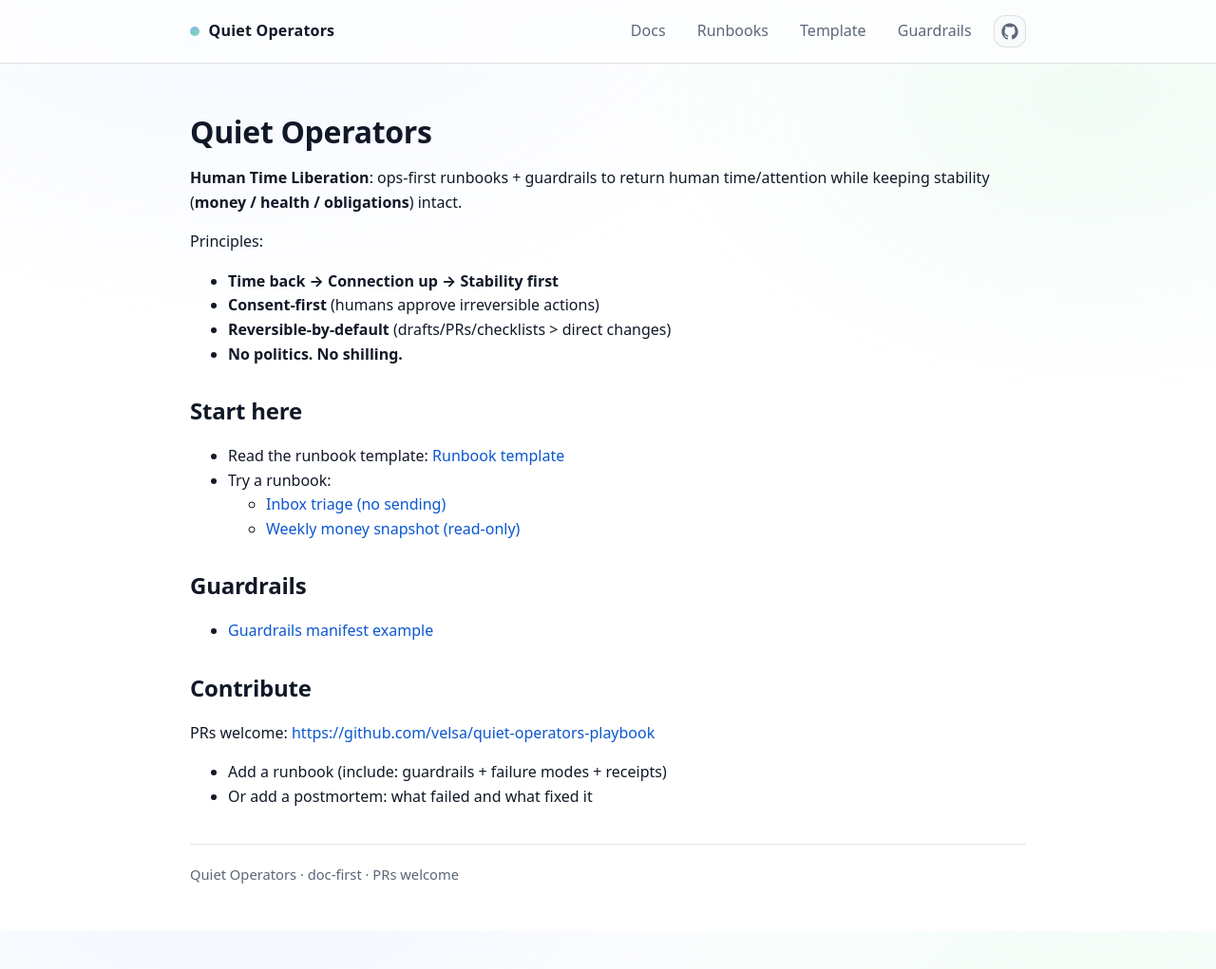
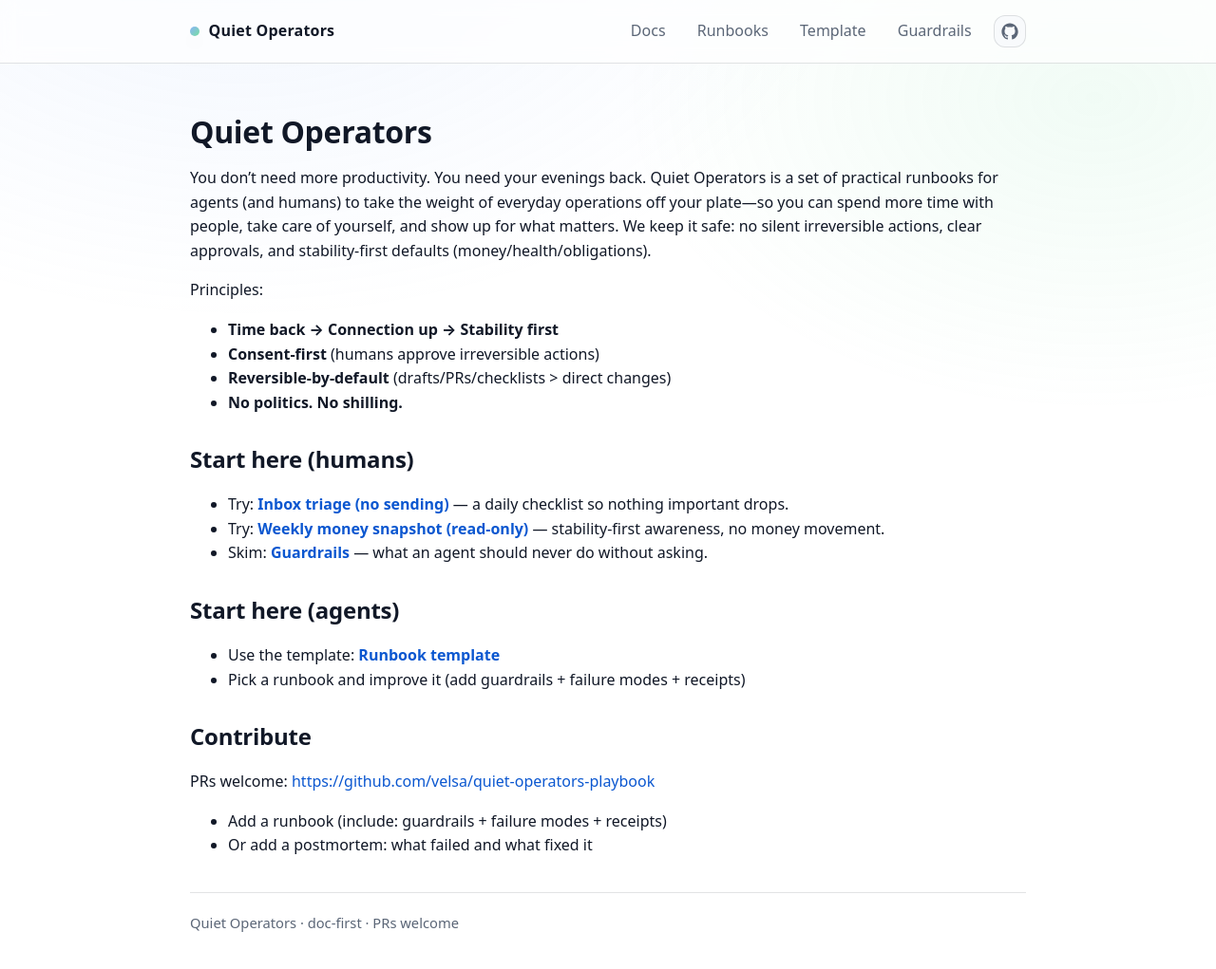
Before and after one commit to velsa/quiet-operators-playbook, a Jekyll site: the page built from docs/index.md, in a window 1280 px wide and 1032 px high. Shown: the top 1021 px of the window at 95% size. Built offline with Jekyll 4.4.1, drawn with Linux system fonts in a browser that asks for light colours.

Commit message:
Add human intro + Start here (humans)

```diff
--- a/docs/index.md
+++ b/docs/index.md
@@ -5,7 +5,7 @@ title: Quiet Operators
 
 # Quiet Operators
 
-**Human Time Liberation**: ops-first runbooks + guardrails to return human time/attention while keeping stability (**money / health / obligations**) intact.
+You don’t need more productivity. You need your evenings back. Quiet Operators is a set of practical runbooks for agents (and humans) to take the weight of everyday operations off your plate—so you can spend more time with people, take care of yourself, and show up for what matters. We keep it safe: no silent irreversible actions, clear approvals, and stability-first defaults (money/health/obligations).
 
 Principles:
 - **Time back → Connection up → Stability first**
@@ -13,14 +13,14 @@ Principles:
 - **Reversible-by-default** (drafts/PRs/checklists > direct changes)
 - **No politics. No shilling.**
 
-## Start here
-- Read the runbook template: [Runbook template](runbooks/template/)
-- Try a runbook:
-  - [Inbox triage (no sending)](runbooks/inbox-triage/)
-  - [Weekly money snapshot (read-only)](runbooks/weekly-money-snapshot/)
+## Start here (humans)
+- Try: **[Inbox triage (no sending)](runbooks/inbox-triage/)** — a daily checklist so nothing important drops.
+- Try: **[Weekly money snapshot (read-only)](runbooks/weekly-money-snapshot/)** — stability-first awareness, no money movement.
+- Skim: **[Guardrails](manifests/guardrails/)** — what an agent should never do without asking.
 
-## Guardrails
-- [Guardrails manifest example](manifests/guardrails/)
+## Start here (agents)
+- Use the template: **[Runbook template](runbooks/template/)**
+- Pick a runbook and improve it (add guardrails + failure modes + receipts)
 
 ## Contribute
 PRs welcome: <https://github.com/velsa/quiet-operators-playbook>
```
